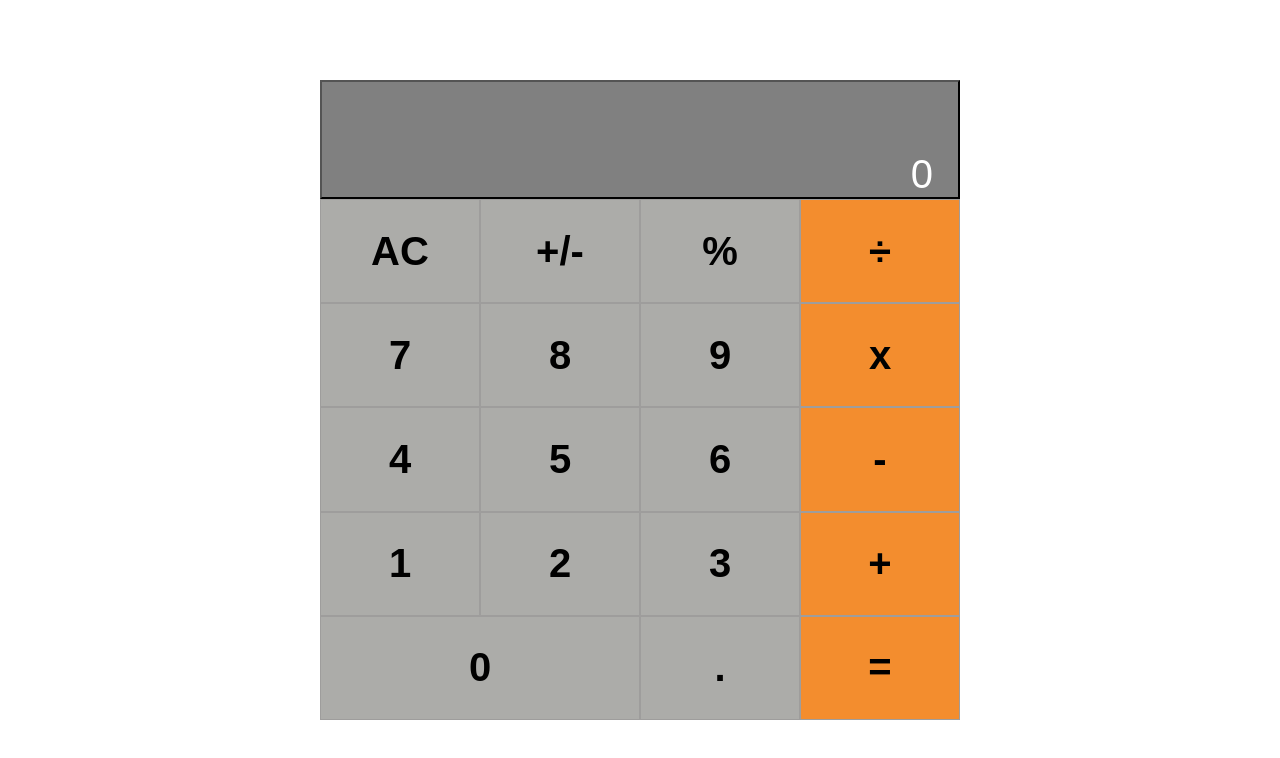
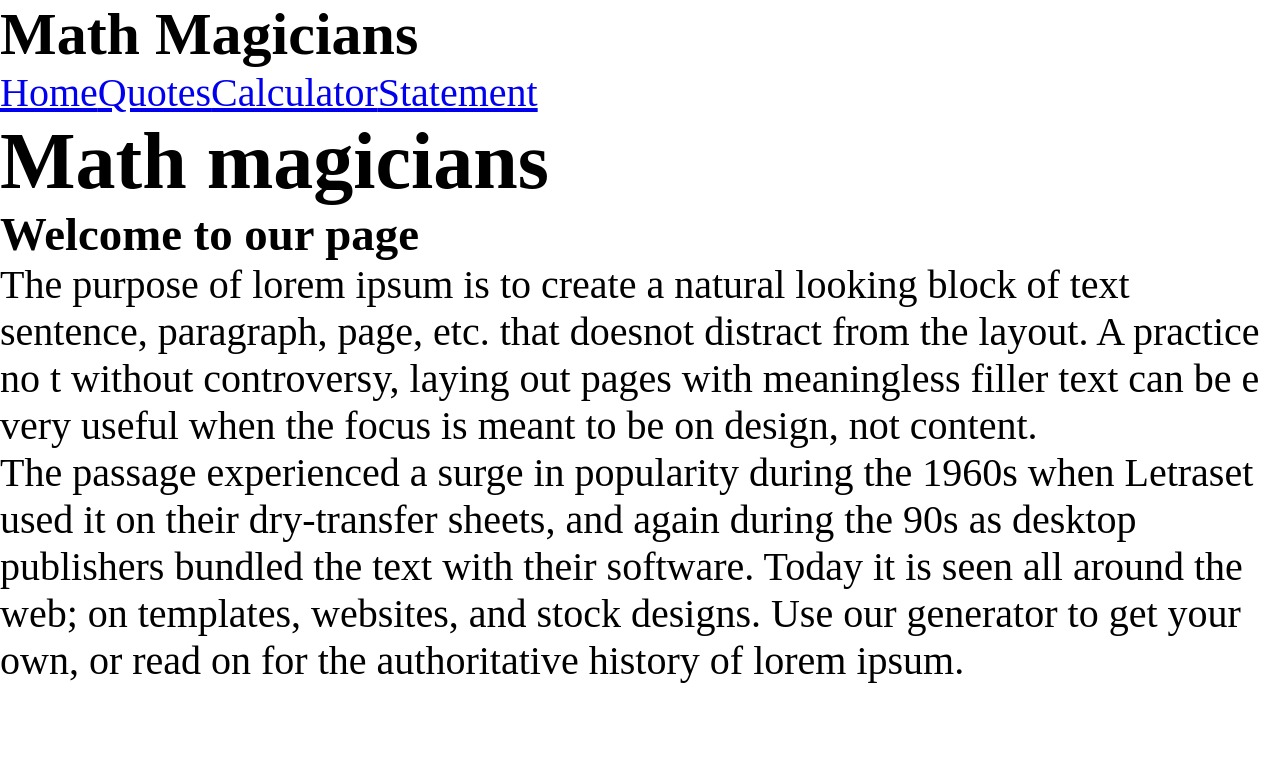
Before and after one commit to eerapheal/my-math-apps, a React (Create React App) app: page / in a window 1280 px wide. Shown: the top 758 px of the page. Built offline with nearby package versions, Linux system fonts and the light colour scheme; the HTML template or start-up script is replaced by a standard one.

Commit message:
rounter set-up with three pages

```diff
--- a/package.json
+++ b/package.json
@@ -9,6 +9,7 @@
     "big.js": "^6.2.1",
     "react": "^18.2.0",
     "react-dom": "^18.2.0",
+    "react-router-dom": "^6.4.3",
     "react-scripts": "5.0.1",
     "web-vitals": "^2.1.4"
   },
--- a/src/App.js
+++ b/src/App.js
@@ -1,10 +1,26 @@
 import React, { Component } from 'react';
+import { BrowserRouter as Router, Routes, Route } from 'react-router-dom';
 import Calculator from './component/calculator';
+import Home from './component/Home';
+import Qoutes from './component/Qoutes';
+import Nav from './component/Nav';
+import Statement from './component/statement';
+
 /* eslint-disable */
 
 class App extends Component {
   render() {
-    return <Calculator />;
+    return (
+      <Router>
+        <Nav />
+        <Routes>
+          <Route path="/" element={<Home />} />
+          <Route path="/statement" element={<Statement />} />
+          <Route path="/qoutes" element={<Qoutes />} />
+          <Route path="/calculator" element={<Calculator />} />
+          </Routes>
+      </Router>
+    );
   }
 }
 
--- /dev/null
+++ b/src/component/Home.js
@@ -0,0 +1,29 @@
+/* eslint-disable linebreak-style */
+import React from 'react';
+
+const Home = () => (
+  <>
+    <div>
+      <h1>
+        Math magicians
+      </h1>
+      <h3>
+        Welcome to our page
+      </h3>
+      <p>
+        The purpose of lorem ipsum is to create a natural looking block of text
+        sentence, paragraph, page, etc. that doesnot distract from the layout. A practice no
+        t without controversy, laying out pages with meaningless filler text can be
+        e very useful when the focus is meant to be on design, not content.
+      </p>
+      <p>
+        The passage experienced a surge in popularity during the 1960s when Letraset used it
+        on their dry-transfer sheets, and again during the 90s as desktop publishers bundled
+        the text with their software. Today it is seen all around the web; on templates, websites,
+        and stock designs. Use our generator to get your own, or read on for the authoritative
+        history of lorem ipsum.
+      </p>
+    </div>
+  </>
+);
+export default Home;
--- /dev/null
+++ b/src/component/Nav.js
@@ -0,0 +1,17 @@
+/* eslint-disable linebreak-style */
+import React from 'react';
+import { Link } from 'react-router-dom';
+
+const Nav = () => (
+  <header className="nav-bar">
+    <nav className="nav-links">
+      <h1 className="Heading"> Math Magicians </h1>
+      <Link to="/">Home</Link>
+      <Link to="/quotes">Quotes</Link>
+      <Link to="/calculator">Calculator</Link>
+      <Link to="/Statement">Statement</Link>
+    </nav>
+  </header>
+);
+
+export default Nav;
--- a/src/component/calculator.js
+++ b/src/component/calculator.js
@@ -14,6 +14,7 @@ const Calculator = () => {
 
   return (
     <div className="container">
+      <h5>wendy calculator</h5>
       <div className="mainDiv">
         <button className="inputiv" type="button">{total}{operation}{next}</button>
         <button className="btn grey" onClick={(event) => handleClick(event, state, setter)} type="button">AC</button>
--- /dev/null
+++ b/src/component/statement.js
@@ -0,0 +1,7 @@
+const Statement = () => (
+  <>
+    <h2>h</h2>
+  </>
+);
+
+export default Statement;
--- a/src/index.css
+++ b/src/index.css
@@ -7,7 +7,7 @@
 body {
   display: grid;
   place-content: center;
-  height: 100vh;
+  /* height: 100vh; */
   font-size: 40px;
   background-image: linear-gradient(100deg, #fff, #fff, #fff);
   background-repeat: no-repeat;
```
Also changed, not shown: src/component/Qoutes.js (added), 1 other file (tests, documents, lock files or other folders).
